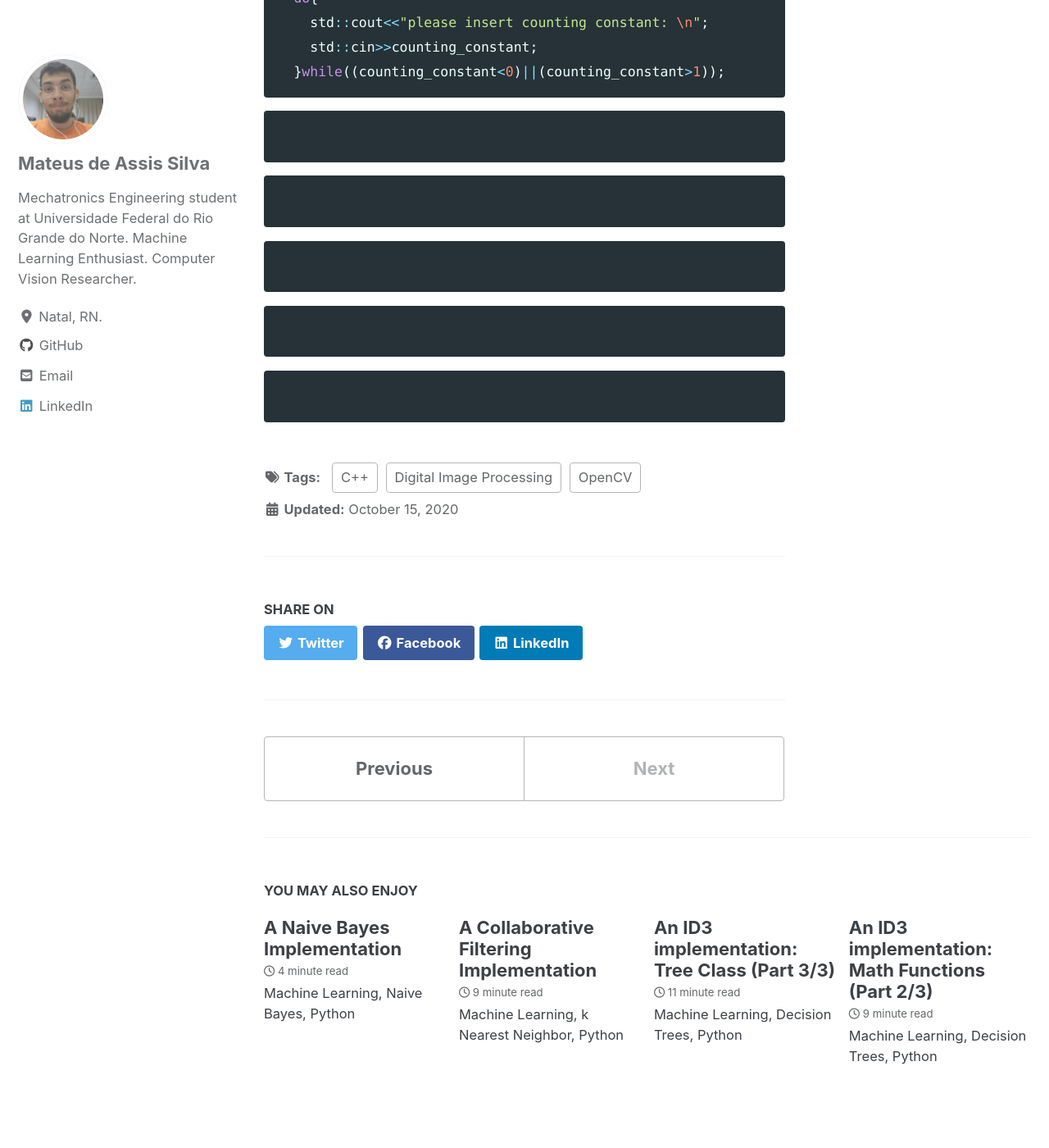
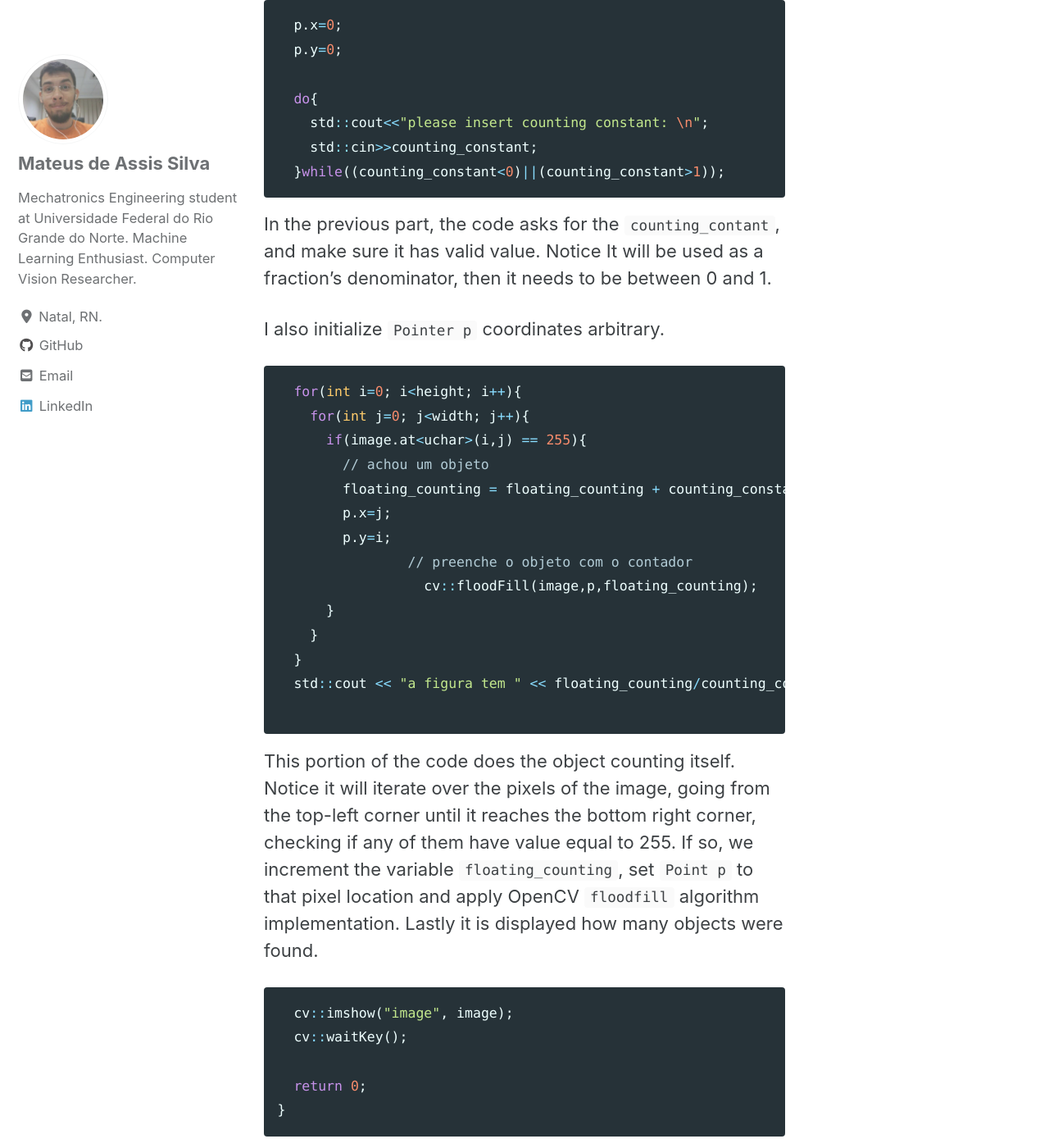
Before and after one commit to mtxslv/mtxslv.github.io, a Jekyll site: the page built from _posts/2020-10-15-labeling_various_objects.md, in a window 1280 px wide and 1400 px high, scrolled down 3630 px. Shown: the whole window at 82% size. Built offline with Jekyll 4.4.1, drawn with Linux system fonts in a browser that asks for light colours; cached includes are drawn as plain includes; nearby versions of some CDN libraries; some of the changed text lies outside the part shown.

Commit message:
labeling for more than 255 objects post

````diff
--- a/_posts/2020-10-15-labeling_various_objects.md
+++ b/_posts/2020-10-15-labeling_various_objects.md
@@ -63,10 +63,10 @@ No mistery in this introductory part: let's include the necessary libraries.
 * iostream: input/output stream objects;
 * opencv: the image processing library I'm using.
 
-I define some objects also:
+I define some objects also :
 * ```Mat``` object that will contain n-dimensional dense arrays: ```image``` will contain the original image;
 * ```int``` objects needed to display the ```width``` and the ```height``` of the ```image```
-* ```float``` objects needed for the counting: ```counting_constant``` and the ```floating_counting```.
+* ```float``` objects needed for the counting: ```counting_constant``` and the ```floating_counting```. Note these variables were arbitrary initialized;
 * ```Point``` object needed as a parameter for the OpenCV ```floodfill``` implemented algorithm.
 
 {% raw %}
@@ -88,6 +88,9 @@
 
 {% raw %}
 ```cpp
+  p.x=0;
+  p.y=0;
+
   do{
     std::cout<<"please insert counting constant: \n";
     std::cin>>counting_constant;
@@ -95,39 +98,39 @@
 ```
 {% endraw %}
 
+In the previous part, the code asks for the ```counting_contant```, and make sure it has valid value. Notice It will be used as a fraction's denominator, then it needs to be between 0 and 1.
 
+I also initialize ```Pointer p``` coordinates arbitrary.
 
 {% raw %}
 ```cpp
+  for(int i=0; i<height; i++){
+    for(int j=0; j<width; j++){
+      if(image.at<uchar>(i,j) == 255){
+        // achou um objeto
+        floating_counting = floating_counting + counting_constant;
+        p.x=j;
+        p.y=i;
+  		// preenche o objeto com o contador
+		  cv::floodFill(image,p,floating_counting);
+      }
+    }
+  }
+  std::cout << "a figura tem " << floating_counting/counting_constant << " bolhas\n";
 
 ```
 {% endraw %}
 
-
-
+This portion of the code does the object counting itself. Notice it will iterate over the pixels of the image, going from the top-left corner until it reaches the bottom right corner, checking if any of them have value equal to 255. If so,  we increment the variable ```floating_counting```, set ```Point p``` to that pixel location and apply OpenCV ```floodfill``` algorithm implementation. Lastly it is displayed how many objects were found.
 
 {% raw %}
 ```cpp
+  cv::imshow("image", image);
+  cv::waitKey();
 
+  return 0;
+}
 ```
 {% endraw %}
 
-
-{% raw %}
-```cpp
-
-```
-{% endraw %}
-
-{% raw %}
-```cpp
-
-```
-{% endraw %}
-
-
-{% raw %}
-```cpp
-
-```
-{% endraw %}
+The last thing to be done is to show the "floodfilled" image. It will keep such window opened until some key is pressed.
````
